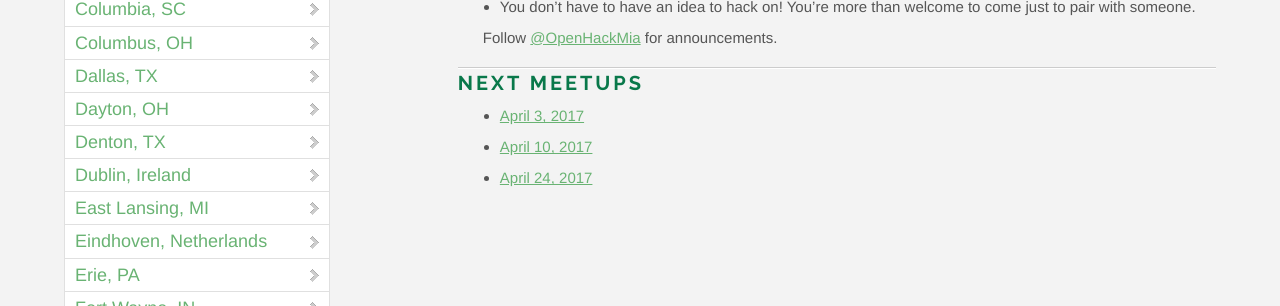
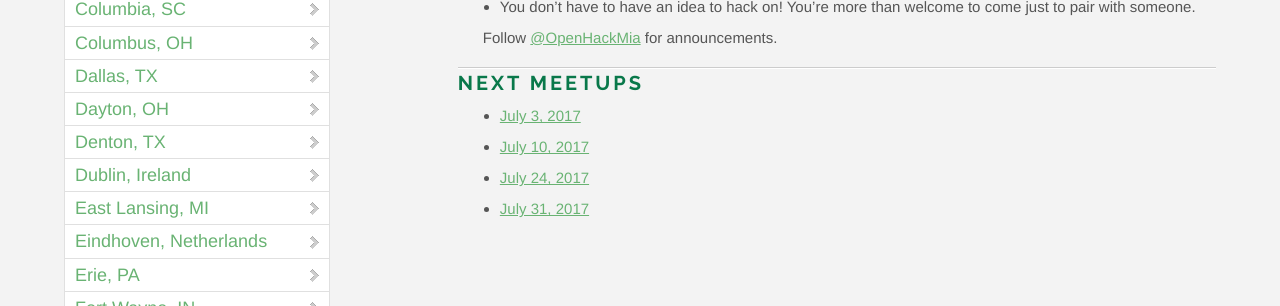
Before and after one commit to OpenHack/openhack.github.com, a Jekyll site: the page built from miami/index.markdown, in a window 1280 px wide and 900 px high, scrolled down 733 px. Shown: the part 153-459 px from the top of the window. Built offline with Jekyll 4.4.1, drawn with Linux system fonts in a browser that asks for light colours; nearby versions of some CDN libraries; comment, search, counter and statistics services are not loaded.

Commit message:
Updates Miami meetup info

```diff
--- a/miami/index.markdown
+++ b/miami/index.markdown
@@ -19,6 +19,7 @@ Follow [@OpenHackMia](http://twitter.com/openhackmia) for announcements.
 
 ### Next meetups
 
-* [April 3, 2017](https://www.meetup.com/miamirb/events/238917035/)
-* [April 10, 2017](https://www.meetup.com/miamirb/events/238917046/)
-* [April 24, 2017](https://www.meetup.com/miamirb/events/238917049/)
+* [July 3, 2017](https://www.meetup.com/miamirb/events/241102577/)
+* [July 10, 2017](https://www.meetup.com/miamirb/events/241102595/)
+* [July 24, 2017](https://www.meetup.com/miamirb/events/241102605/)
+* [July 31, 2017](https://www.meetup.com/miamirb/events/241102637/)
```
